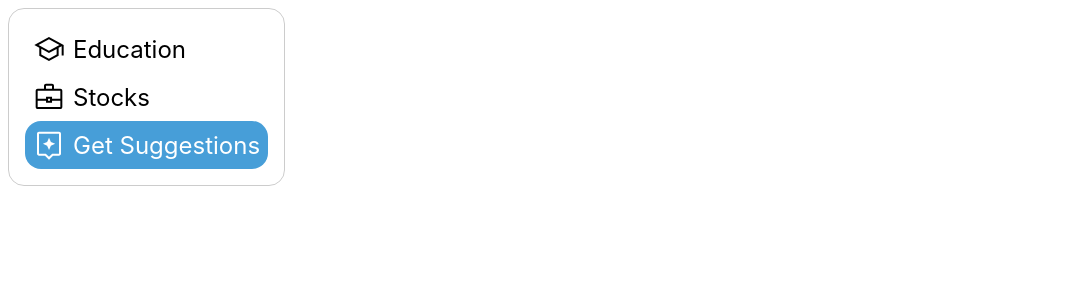
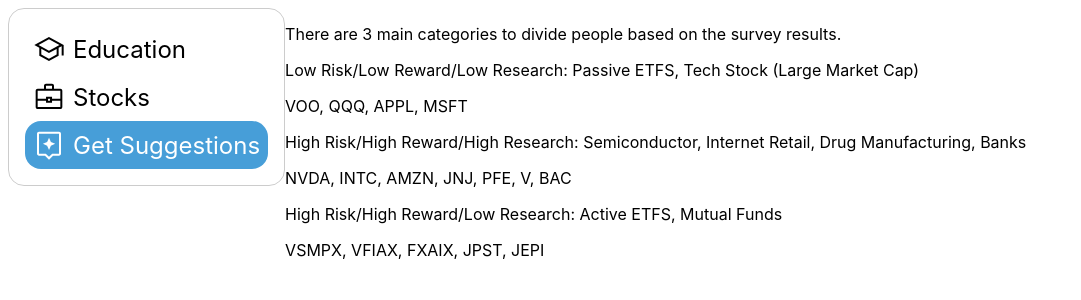
Before and after one commit to Waseem-Alkasbutrus/HackUTD2022-All-in-One-Invest, a React (Create React App) app: page / in a window 1280 px wide. Both pictures are taken after a click on the element "Get Suggestions". Shown: the top 300 px of the page, without its empty margins (0-1081 px from the left). Built offline with nearby package versions, Linux system fonts and the light colour scheme.

Commit message:
wide definitions

```diff
--- a/src/App.css
+++ b/src/App.css
@@ -19,7 +19,11 @@
 }
 
 .content-div {
-  /* TODO: */
+  display: flex;
+  flex-direction: column;
+
+
+  padding: 1rem;
 }
 
 .hidden-content-div {
--- a/src/App.js
+++ b/src/App.js
@@ -49,7 +49,7 @@
       <div className="menu-div">
           <Item clickFunc={() => setTabIndex(1)} active={tabIndex === 1? "tab active-tab": "tab"} icon={LearnIcon} label="Education" />
           <Item clickFunc={() => setTabIndex(2)} active={tabIndex === 2? "tab active-tab": "tab"} icon={StocksIcon} label="Stocks" />
-          <Item clickFunc={() => setTabIndex(4)} active={tabIndex === 4? "tab active-tab": "tab"} icon={SuggestionsIcon} label="Get Suggestions" />
+          <Item clickFunc={() => setTabIndex(3)} active={tabIndex === 3? "tab active-tab": "tab"} icon={SuggestionsIcon} label="Get Suggestions" />
       </div>
 
       <div className={tabIndex === 1? '.content-div': 'hidden-content-div'}>
@@ -96,6 +96,16 @@
           <ItemCard file={VSMPX} ticker={Stocks[18].ticker} name={Stocks[18].name} price={Stocks[18].price} change={Stocks[18].change}/>
         </CardList>
       </div>
+
+      <div className={tabIndex === 3? '.content-div': 'hidden-content-div'}>
+        <p>There are 3 main categories to divide people based on the survey results.</p>
+        <p>Low Risk/Low Reward/Low Research: Passive ETFS, Tech Stock (Large Market Cap)</p>
+        <p>VOO, QQQ, APPL, MSFT</p>
+        <p>High Risk/High Reward/High Research: Semiconductor, Internet Retail, Drug Manufacturing, Banks</p>
+        <p>NVDA, INTC, AMZN, JNJ, PFE, V, BAC</p>
+        <p>High Risk/High Reward/Low Research: Active ETFS, Mutual Funds</p>
+        <p>VSMPX, VFIAX, FXAIX, JPST, JEPI</p>
+      </div>
     </div>
   );
 }
--- a/src/components/Definition.css
+++ b/src/components/Definition.css
@@ -6,7 +6,6 @@
 
     padding: 2rem 1rem;
     height: fit-content;
-    width: 16rem;
 
     border: 1px solid rgba(0,0,0,0.2);
     border-radius: 16px;
```
